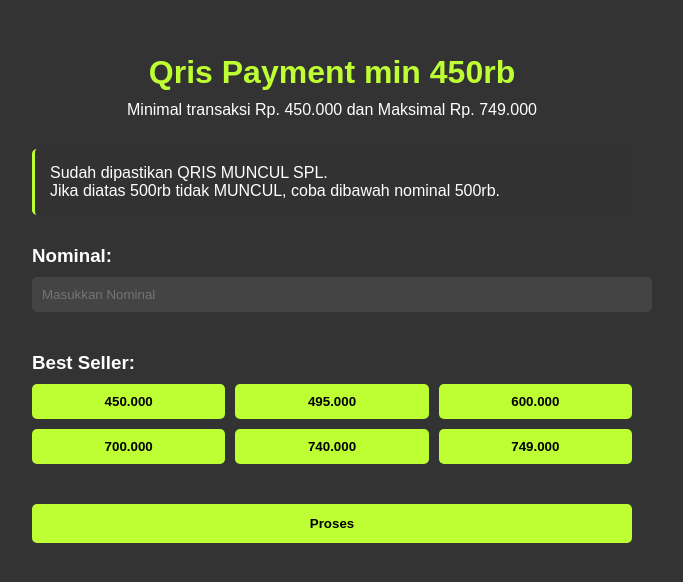
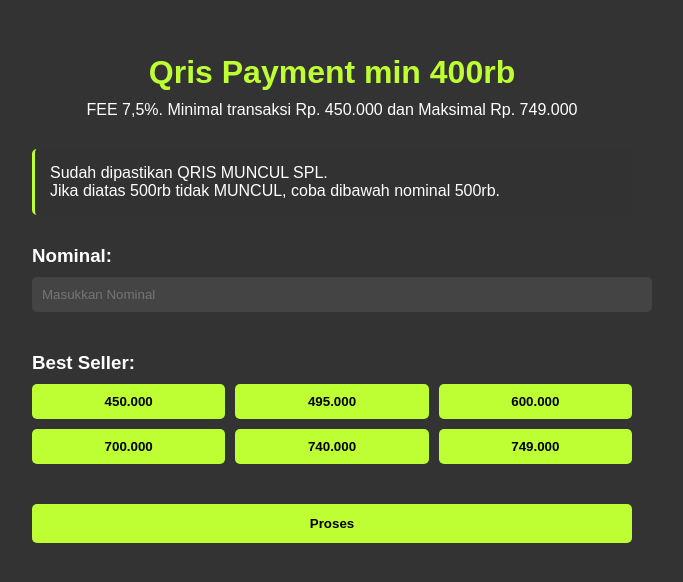
Before and after one commit to ardianskr/ardianstore.web.id, a plain HTML site: page index.html in a window 1280 px wide. Shown: the part 102-684 px from the top of the page, without its empty margins (308-991 px from the left). Drawn offline with Linux system fonts and the light colour scheme.

Commit message:
Update index.html

```diff
--- a/index.html
+++ b/index.html
@@ -120,8 +120,8 @@
 <body>
     <div class="container">
         <div class="header">
-            <h1>Qris Payment min 450rb</h1>
-            <div>Minimal transaksi Rp. 450.000 dan Maksimal Rp. 749.000</div>
+            <h1>Qris Payment min 400rb</h1>
+            <div>FEE 7,5%. Minimal transaksi Rp. 450.000 dan Maksimal Rp. 749.000</div>
         </div>
 
         <div class="info-box">
```
